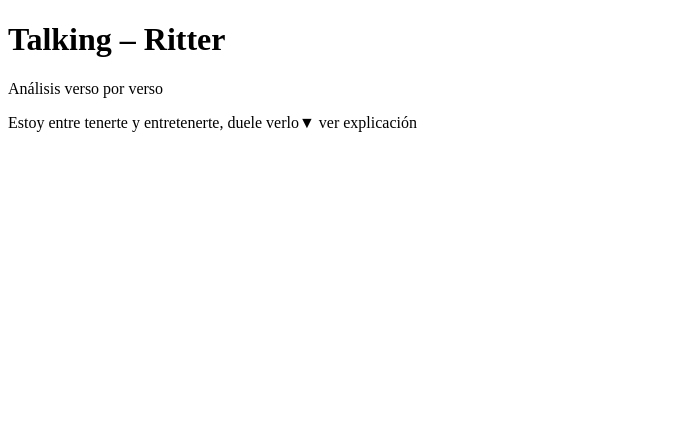
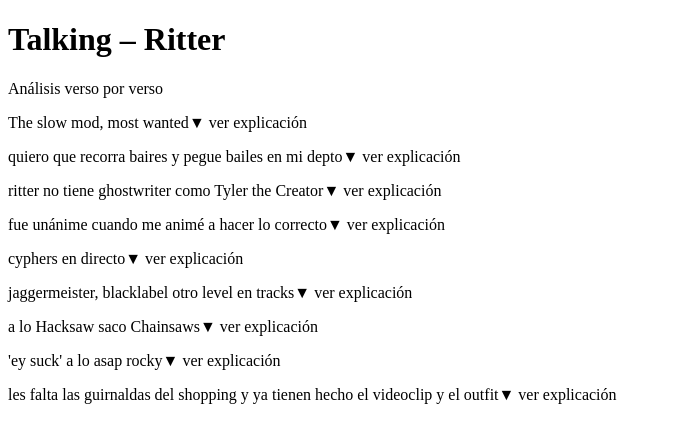
Before and after one commit to vilchi808s/entre-versos-y-barras, a Next.js app: page /talking in a window 1280 px wide. Shown: the top 442 px of the page, without its empty margins (0-673 px from the left). Built offline with nearby package versions, Linux system fonts and the light colour scheme.

Commit message:
Update talking.js

```diff
--- a/pages/talking.js
+++ b/pages/talking.js
@@ -7,9 +7,52 @@
       <p className="text-sm text-gray-500">Análisis verso por verso</p>
 
       <VersoExplicado
-        verso="Estoy entre tenerte y entretenerte, duele verlo"
-        explicacion="Juego de palabras entre 'tenerte' (amor) y 'entretenerte' (rap / arte). Muestra un conflicto entre el amor y la carrera artística."
+        verso="The slow mod, most wanted"
+        explicacion="Juego fonético y autorreferencial. 'Slow mod' podría ser una forma poética de autodefinirse como alguien que va a su ritmo, y 'most wanted' remite a la estética de buscado por su estilo único."
       />
+
+      <VersoExplicado
+        verso="quiero que recorra baires y pegue bailes en mi depto"
+        explicacion="Referencia local a Buenos Aires ('baires'), deseando una conexión emocional o artística que lo acompañe en su espacio íntimo ('depto')."
+      />
+
+      <VersoExplicado
+        verso="ritter no tiene ghostwriter como Tyler the Creator"
+        explicacion="Asegura que él escribe sus propias letras, aludiendo al rumor de que Tyler tiene co-escritores. Se posiciona como auténtico."
+      />
+
+      <VersoExplicado
+        verso="fue unánime cuando me animé a hacer lo correcto"
+        explicacion="Juega con la homofonía: 'me animé' y 'unánime', mostrando cómo tomar una buena decisión fue aprobado por todos (o por su conciencia)."
+      />
+
+      <VersoExplicado
+        verso="cyphers en directo"
+        explicacion="Participación en sesiones de freestyle ('cyphers') en vivo, reafirmando su autenticidad en la escena."
+      />
+
+      <VersoExplicado
+        verso="jaggermeister, blacklabel otro level en tracks"
+        explicacion="Referencia a bebidas fuertes como símbolo de su nivel en los temas ('otro level en tracks')."
+      />
+
+      <VersoExplicado
+        verso="a lo Hacksaw saco Chainsaws"
+        explicacion="Juego con el personaje 'Hacksaw' y 'Chainsaws' (sierras), implicando que 'corta' con fuerza en sus raps."
+      />
+
+      <VersoExplicado
+        verso="'ey suck' a lo asap rocky"
+        explicacion="Referencia a un adlib estilo A$AP Rocky. También puede sonar como 'ASAP', conectando fonéticamente."
+      />
+
+      <VersoExplicado
+        verso="les falta las guirnaldas del shopping y ya tienen hecho el videoclip y el outfit"
+        explicacion="Crítica a lo superficial: algunos raperos solo tienen la imagen (como decoración de shopping), pero no el contenido."
+      />
+
+      {/* Continúa el resto aquí... */}
+
     </div>
   );
 }
```
